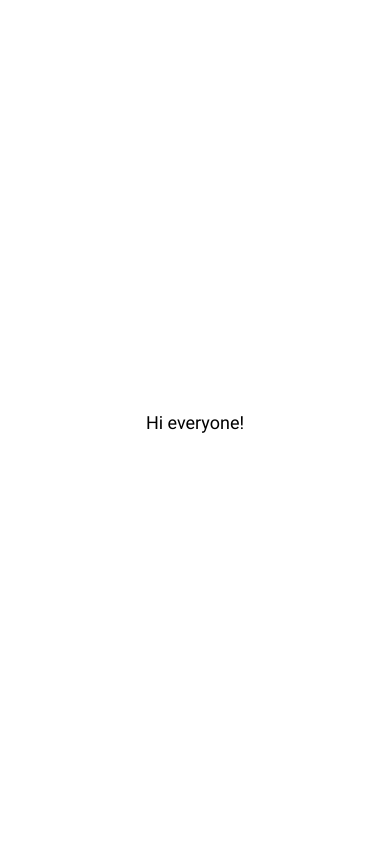
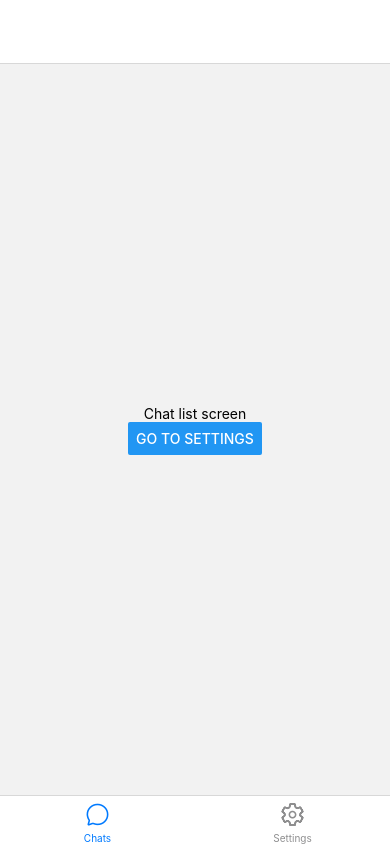
Before and after one commit to minhnhatle104/Chat_App_Firebase, a React Native app: screen / in a window 390 px wide. Built offline with nearby package versions, Linux system fonts and the light colour scheme.

Commit message:
Setting up navigation + ChatList + ChatSetting + Setting screen

```diff
--- a/App.js
+++ b/App.js
@@ -1,8 +1,10 @@
+import 'react-native-gesture-handler';
 import { StyleSheet, Text } from "react-native";
 import { SafeAreaProvider, SafeAreaView } from "react-native-safe-area-context";
 import * as SplashScreen from 'expo-splash-screen';
 import { useCallback, useEffect, useState } from "react";
 import * as Font from 'expo-font';
+import AppNavigator from './navigation/AppNavigator';
 
 SplashScreen.preventAutoHideAsync();
 
@@ -54,11 +56,9 @@
     <SafeAreaProvider
       style={styles.container}
       onLayout={onLayout}>
-      <SafeAreaView>
 
-        <Text style={styles.label}>Hi everyone!</Text>
+        <AppNavigator />
 
-      </SafeAreaView>
     </SafeAreaProvider>
   );
 }
@@ -67,8 +67,6 @@
   container: {
     flex: 1,
     backgroundColor: "#fff",
-    justifyContent: 'center',
-    alignItems: 'center'
   },
   label: {
     color: 'black',
--- /dev/null
+++ b/navigation/AppNavigator.js
@@ -0,0 +1,14 @@
+import React from "react";
+import { NavigationContainer } from '@react-navigation/native';
+
+import MainNavigator from "./MainNavigator";
+
+const AppNavigator = (props) => {
+  return (
+    <NavigationContainer>
+      <MainNavigator />
+    </NavigationContainer>
+  );
+};
+
+export default AppNavigator;
--- /dev/null
+++ b/navigation/MainNavigator.js
@@ -0,0 +1,53 @@
+import React from "react";
+import { createStackNavigator } from '@react-navigation/stack';
+import { createBottomTabNavigator } from '@react-navigation/bottom-tabs';
+import { Ionicons } from '@expo/vector-icons';
+
+import ChatSettingsScreen from '../screens/ChatSettingsScreen';
+import SettingsScreen from '../screens/SettingsScreen';
+import ChatListScreen from "../screens/ChatListScreen";
+
+const Stack = createStackNavigator();
+const Tab = createBottomTabNavigator();
+
+const TabNavigator = () => {
+  return (
+    <Tab.Navigator
+      screenOptions={{ headerTitle: '' }}>
+      <Tab.Screen name="ChatList" component={ChatListScreen} options={{
+        tabBarLabel: 'Chats',
+        tabBarIcon: ({ color, size }) => (
+          <Ionicons name="chatbubble-outline" size={ size } color={ color }  />
+        )
+      }} />
+      <Tab.Screen name="Settings" component={SettingsScreen} options={{
+        tabBarLabel: 'Settings',
+        tabBarIcon: ({ color, size }) => (
+          <Ionicons name="settings-outline" size={ size } color={ color } />
+        )
+      }}/>
+    </Tab.Navigator>
+  )
+}
+
+const MainNavigator = (props) => {
+  return (
+    <Stack.Navigator>
+      <Stack.Screen
+        name="Home"
+        component={TabNavigator}
+        options={{ headerShown: false }}
+      />
+      <Stack.Screen
+        name="ChatSettings"
+        component={ChatSettingsScreen}
+        options={{
+          headerTitle: "Settings",
+          headerBackTitle: "Back",
+        }}
+      />
+    </Stack.Navigator>
+  );
+};
+
+export default MainNavigator;
--- a/package.json
+++ b/package.json
@@ -10,13 +10,19 @@
   },
   "dependencies": {
     "@expo/webpack-config": "^18.0.1",
+    "@react-native-masked-view/masked-view": "0.2.8",
+    "@react-navigation/bottom-tabs": "^6.5.7",
+    "@react-navigation/native": "^6.1.6",
+    "@react-navigation/stack": "^6.3.16",
     "expo": "~48.0.6",
     "expo-splash-screen": "~0.18.1",
     "expo-status-bar": "~1.4.4",
     "react": "18.2.0",
     "react-dom": "18.2.0",
     "react-native": "0.71.3",
+    "react-native-gesture-handler": "~2.9.0",
     "react-native-safe-area-context": "4.5.0",
+    "react-native-screens": "~3.20.0",
     "react-native-web": "~0.18.10"
   },
   "devDependencies": {
--- /dev/null
+++ b/screens/ChatListScreen.js
@@ -0,0 +1,21 @@
+import React from 'react';
+import { View, Text, StyleSheet, Button } from 'react-native';
+
+const ChatListScreen = props => {
+
+    return <View style={styles.container}>
+        <Text>Chat list screen</Text>
+
+        <Button title='Go to settings' onPress={() => props.navigation.navigate("ChatSettings") } />
+    </View>
+};
+
+const styles = StyleSheet.create({
+    container: {
+        flex: 1,
+        justifyContent: 'center',
+        alignItems: 'center'
+    }
+})
+
+export default ChatListScreen;
--- /dev/null
+++ b/screens/ChatSettingsScreen.js
@@ -0,0 +1,19 @@
+import React from 'react';
+import { View, Text, StyleSheet } from 'react-native';
+
+const ChatSettingsScreen = props => {
+
+    return <View style={styles.container}>
+        <Text>Chat settings screen</Text>
+    </View>
+};
+
+const styles = StyleSheet.create({
+    container: {
+        flex: 1,
+        justifyContent: 'center',
+        alignItems: 'center'
+    }
+})
+
+export default ChatSettingsScreen;
--- /dev/null
+++ b/screens/SettingsScreen.js
@@ -0,0 +1,19 @@
+import React from 'react';
+import { View, Text, StyleSheet } from 'react-native';
+
+const SettingsScreen = props => {
+
+    return <View style={styles.container}>
+        <Text>Settings screen</Text>
+    </View>
+};
+
+const styles = StyleSheet.create({
+    container: {
+        flex: 1,
+        justifyContent: 'center',
+        alignItems: 'center'
+    }
+})
+
+export default SettingsScreen;
```
Also changed, not shown: 2 other files (tests, documents, lock files or other folders).
